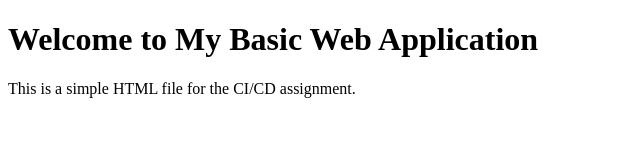
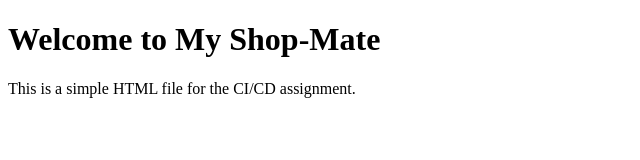
Before and after one commit to JRaj24/ShopMate, a plain HTML site: page index.html in a window 1280 px wide. Shown: the whole page, without its empty margins (0-640 px from the left). Drawn offline with Linux system fonts and the light colour scheme.

Commit message:
Update index.html to reflect changes

```diff
--- a/index.html
+++ b/index.html
@@ -6,7 +6,7 @@
     <title>My Basic Web Application</title>
 </head>
 <body>
-    <h1>Welcome to My Basic Web Application</h1>
+    <h1>Welcome to My Shop-Mate</h1>
     <p>This is a simple HTML file for the CI/CD assignment.</p>
 </body>
 </html>
```
